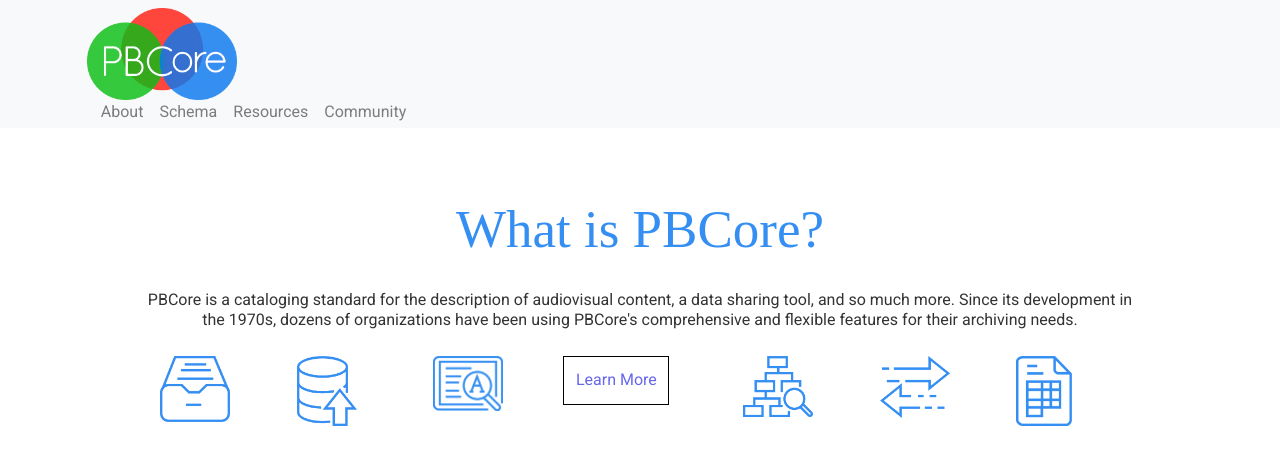
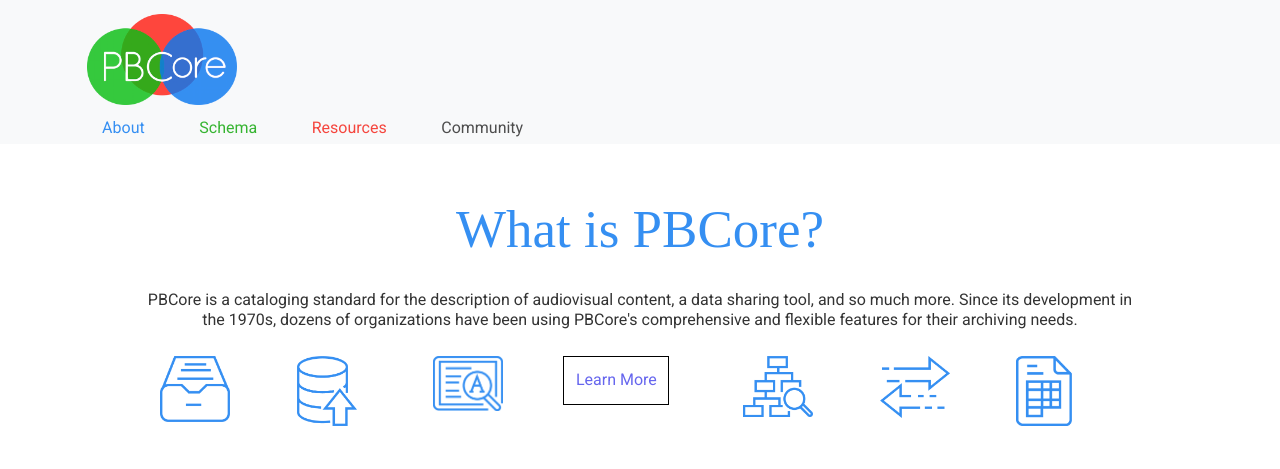
Before and after one commit to PBCore-AV-Metadata/pbcore-av-metadata.github.io, a Jekyll site: the page built from index.md, in a window 1280 px wide and 1400 px high. Shown: the top 469 px of the window. Built offline with Jekyll 4.4.1, drawn with Linux system fonts in a browser that asks for light colours; comment, search, counter and statistics services are not loaded; grey boxes are pictures that could not be loaded.

Commit message:
'menu-colors, fix nav logo a lil'

```diff
--- a/_data/nav.yml
+++ b/_data/nav.yml
@@ -1,5 +1,6 @@
 toc:
   - title: About
+    color: blue
     subfolderitems:
       - page: What is PBCore?
         url: /what-is-pbcore.html
@@ -10,6 +11,7 @@
       - page: Steering Committee
         url: /steering.html
   - title: Schema
+    color: green
     subfolderitems:
       - page: Elements
         url: /elements.html
@@ -22,6 +24,7 @@
       - page: Data Model Visualization
         url: /data-model.html
   - title: Resources
+    color: red
     subfolderitems:
       - page: Cataloging Tool
         url: /cataloging-tool.html
@@ -40,6 +43,7 @@
       - page: Presentations
         url: /presentations.html
   - title: Community
+    color: grey
     subfolderitems:
       - page: PBCore Users
         url: /pbcore-users.html
--- a/_includes/header.html
+++ b/_includes/header.html
@@ -21,16 +21,14 @@
 </script>
 
 <header>
-  <nav class="primary_nav_container navbar navbar-expand-xl navbar-expand-lg navbar-expand-md navbar-expand-sm navbar-expand-xs navbar-light bg-light" style="min-height:8em;height:8em;">
+  <nav class="primary_nav_container navbar navbar-expand-xl navbar-expand-lg navbar-expand-md navbar-expand-sm navbar-expand-xs navbar-light bg-light" style="min-height:9em;height:9em;">
 
     <div class="collapse navbar-collapse" id="navbarNavDropdown">
 
-      <ul style="margin-left:5.7%; margin-bottom:1.6%;">
-        <li>
+      <div style="margin-left:5.7%; margin-bottom:2.0%;overflow-y:visible; z-index: 10000">
           <img src="/assets/images/pbcore-logo.png" alt="">
-        </li>
-      </ul>
-      <ul style="margin-left:6%; bottom: 0; position: absolute;" class="navbar-nav">
+      </div>
+      <ul style="margin-left:6.1%; bottom: 0; position: absolute;" class="navbar-nav">
 
         <li class="nav-item dropdown menu_about">
 
--- a/assets/css/styles.scss
+++ b/assets/css/styles.scss
@@ -66,19 +66,19 @@
 }
 
 .menu_about a {
-  color: $blue;
+  color: $blue !important;
 }
 
 .menu_schema a {
-  color: $green;
+  color: $green !important;
 }
 
 .menu_resources a {
-  color: $red;
+  color: $red !important;
 }
 
 .menu_community a {
-  color: $dark-grey;
+  color: $dark-grey !important;
 }
 
 .menu_about div a:hover {
@@ -660,3 +660,7 @@
 code[class*="language-"] {
   white-space: pre-wrap !important;
 }
+
+.navbar-nav li {
+  margin-right: 12%;
+}
```
